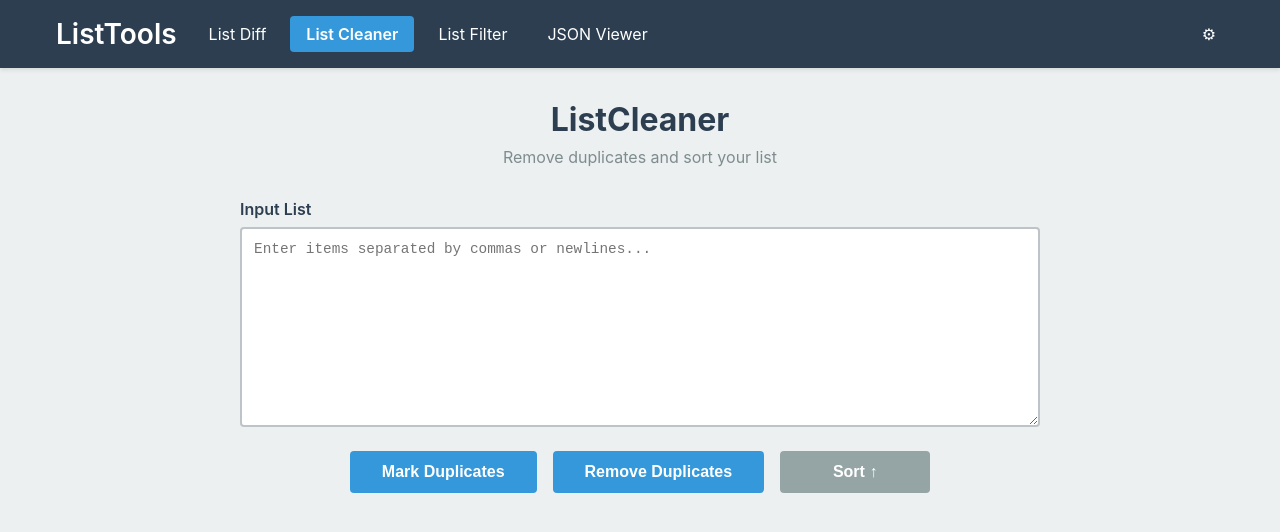
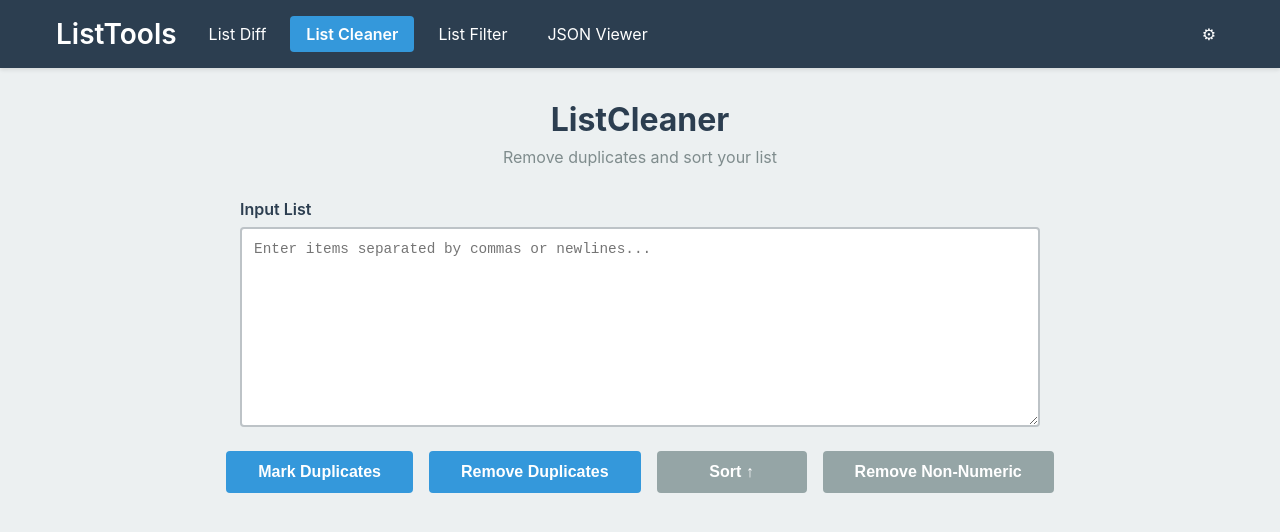
Before and after one commit to beinnor/ListTools, a React (Vite) app: page /listcleaner in a window 1280 px wide. Shown: the top 532 px of the page. Built offline with nearby package versions, Linux system fonts and the light colour scheme.

Commit message:
Add Remove Non-Numeric button to ListCleaner page
Co-authored-by: beinnor <16521174+beinnor@users.noreply.github.com>

```diff
--- a/src/pages/ListCleaner.jsx
+++ b/src/pages/ListCleaner.jsx
@@ -105,6 +105,16 @@ function ListCleaner() {
     setDuplicateColors({})
   }
 
+  const removeNonNumeric = () => {
+    const items = parseList(inputList)
+    const numericItems = items
+      .map(item => item.replace(/[^0-9]/g, ''))
+      .filter(item => item.length > 0)
+    setInputList(formatList(numericItems))
+    setMarkedDuplicates(null)
+    setDuplicateColors({})
+  }
+
   return (
     <div className="listcleaner-container">
       <div className="listcleaner-header">
@@ -172,6 +182,9 @@ function ListCleaner() {
         <button onClick={sortList} className="action-button" disabled={!inputList}>
           Sort {sortDirection === 'asc' ? '↑' : '↓'}
         </button>
+        <button onClick={removeNonNumeric} className="action-button" disabled={!inputList}>
+          Remove Non-Numeric
+        </button>
       </div>
     </div>
   )
```
